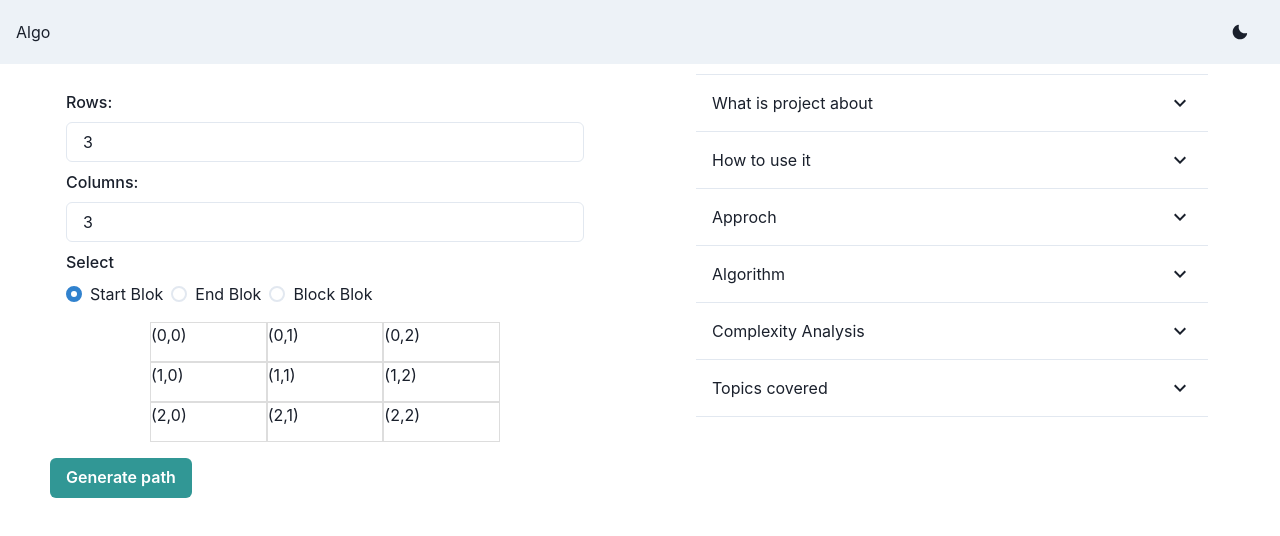
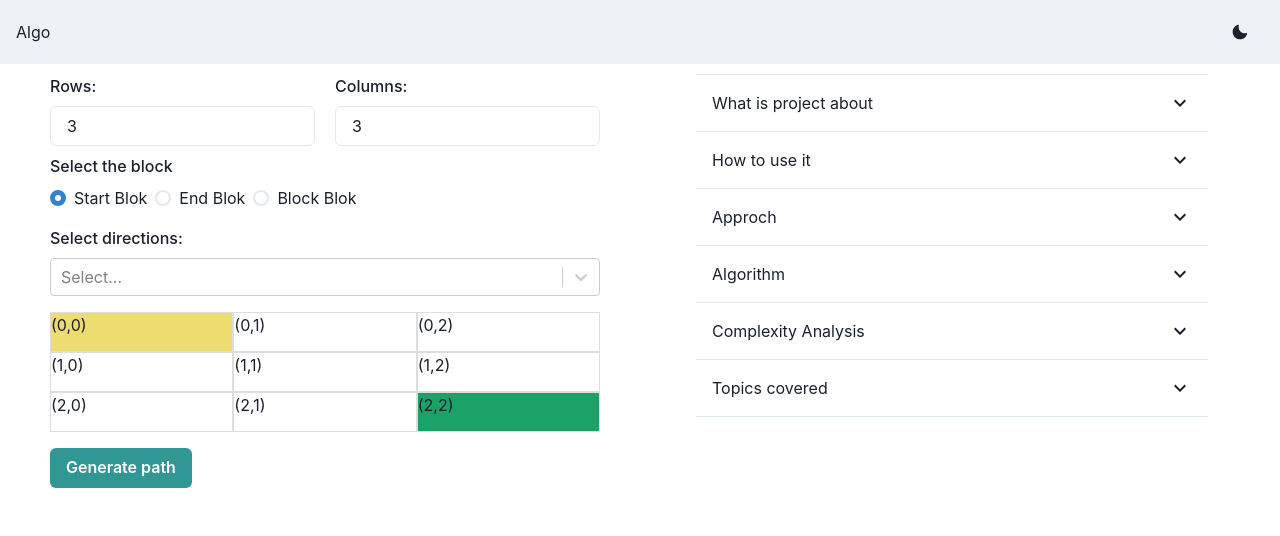
Before and after one commit to pool4t9/algo, a React (Vite) app: page /maze in a window 1280 px wide. Shown: the top 536 px of the page. Built offline with nearby package versions, Linux system fonts and the light colour scheme.

Commit message:
minor bug fixed

```diff
--- a/package.json
+++ b/package.json
@@ -17,7 +17,8 @@
     "framer-motion": "^10.15.2",
     "react": "^18.2.0",
     "react-dom": "^18.2.0",
-    "react-router-dom": "^6.15.0"
+    "react-router-dom": "^6.15.0",
+    "react-select": "^5.7.4"
   },
   "devDependencies": {
     "@types/react": "^18.2.15",
--- a/src/components/Form.jsx
+++ b/src/components/Form.jsx
@@ -1,53 +1,86 @@
 import { useContext } from "react";
 import {
-  Box,
   Input,
   FormControl,
   FormLabel,
   Stack,
   Radio,
   RadioGroup,
+  SimpleGrid,
+  Box,
+  FormErrorMessage,
 } from "@chakra-ui/react";
 import { MazeContext } from "../context/maze";
+import Select from "react-select";
+import makeAnimated from "react-select/animated";
+
+const animatedComponents = makeAnimated();
+
+const options = [
+  { value: "up", label: "Up" },
+  { value: "right", label: "Right" },
+  { value: "down", label: "Down" },
+  { value: "left", label: "Left" },
+  { value: "diagonalUpperLeft", label: "Diagonal Upper Left" },
+  { value: "diagonalUpperRight", label: "Diagonal Upper Right" },
+  { value: "diagonalDownLeft", label: "Diagonal Down Left" },
+  { value: "diagonalDownRight", label: "Diagonal Down Right" },
+];
 
 function MazeForm() {
-  const { rows, columns, setRows, setColumns, value, setValue } =
-    useContext(MazeContext);
+  const { formValue, setFormValue } = useContext(MazeContext);
+  const { rows, columns, selectedValue } = formValue;
 
-  const handleRowsChange = (e) => {
-    if (parseInt(e.target.value) <= 0) setRows(1);
-    setRows(parseInt(e.target.value || 0));
+  const handleChanges = (e) => {
+    if (e?.target) {
+      setFormValue({ ...formValue, [e.target.name]: e.target.value });
+    } else setFormValue({ ...formValue, selectedValue: e });
   };
 
-  const handleColumnsChange = (e) => {
-    if (parseInt(e.target.value) <= 0) setColumns(1);
-    setColumns(parseInt(e.target.value || 0));
+  const setDierctions = (values) => {
+    setFormValue({ ...formValue, diections: values.map((item) => item.value) });
   };
 
   return (
-    <Box p={4}>
-      <FormControl>
+    <>
+      <SimpleGrid columns={{ sm: 1, md: 2 }} spacing={5}>
+        <FormControl isInvalid={rows < 3}>
           <FormLabel htmlFor="rows">Rows:</FormLabel>
           <Input
             type="number"
             id="rows"
+            name="rows"
             value={rows}
-          onChange={handleRowsChange}
+            onChange={handleChanges}
+            min={3}
           />
+          <FormErrorMessage>
+            Row must be greater than and equal to 3
+          </FormErrorMessage>
         </FormControl>
-
-      <FormControl mt={2}>
+        <FormControl isInvalid={columns < 3}>
           <FormLabel htmlFor="columns">Columns:</FormLabel>
           <Input
             type="number"
             id="columns"
+            name="columns"
             value={columns}
-          onChange={handleColumnsChange}
+            onChange={handleChanges}
+            min={3}
           />
+          <FormErrorMessage>
+            Columns must be greater than and equal to 3
+          </FormErrorMessage>
         </FormControl>
+      </SimpleGrid>
+
       <FormControl mt={2}>
-        <FormLabel htmlFor="columns">Select</FormLabel>
-        <RadioGroup onChange={setValue} value={value}>
+        <FormLabel htmlFor="columns">Select the block</FormLabel>
+        <RadioGroup
+          onChange={handleChanges}
+          value={selectedValue}
+          name="selectedValue"
+        >
           <Stack direction="row">
             <Radio value="start">Start Blok</Radio>
             <Radio value="end">End Blok</Radio>
@@ -55,7 +88,17 @@ function MazeForm() {
           </Stack>
         </RadioGroup>
       </FormControl>
+      <Box mt={4}>
+        <FormLabel>Select directions: </FormLabel>
+        <Select
+          onChange={setDierctions}
+          closeMenuOnSelect={false}
+          components={animatedComponents}
+          options={options}
+          isMulti
+        />
       </Box>
+    </>
   );
 }
 
--- a/src/pages/Maze.jsx
+++ b/src/pages/Maze.jsx
@@ -1,4 +1,4 @@
-import { useEffect, useState } from "react";
+import { useCallback, useEffect, useState } from "react";
 import { findPath } from "../utils";
 import { Box, Button, Container, SimpleGrid, Spinner } from "@chakra-ui/react";
 import MazeForm from "../components/Form";
@@ -7,36 +7,51 @@ import Instructions from "../components/Instructions";
 import mazeInstruction from "../rules/maze";
 
 function Maze() {
-  const [rows, setRows] = useState(3);
-  const [columns, setColumns] = useState(3);
   const [paths, setPaths] = useState([]);
   const [loading, setLoading] = useState(false);
-  const [value, setValue] = useState("start");
-  const [matrix, setMatrix] = useState(
-    Array(rows)
-      .fill()
-      .map(() => Array(columns).fill(1))
-  );
-
-  useEffect(() => {
-    setMatrix(
-      Array(rows)
-        .fill()
-        .map(() => Array(columns).fill(1))
-    );
-  }, [rows, columns]);
-
+  const [matrix, setMatrix] = useState([]);
   const [points, setPoints] = useState({
     start: [0, 0],
-    end: [rows - 1, columns - 1],
+    end: [2, 2],
     block: [],
   });
+  const [style, setStyle] = useState({
+    width: "33.33px",
+    flexBasis: "33.33px",
+  });
+  const [formValue, setFormValue] = useState({
+    rows: 3,
+    columns: 3,
+    left: "false",
+    up: "false",
+    right: "false",
+    down: "false",
+    selectedValue: "start",
+    diagonalUpperLeft: "false",
+    diagonalUpperRight: "false",
+    diagonalDownLeft: "false",
+    diagonalDownRight: "false",
+  });
+  const { rows, columns, selectedValue } = formValue;
+  useEffect(() => {
+    const { start, end } = points;
+    if (rows >= 3 && columns >= 3) {
+      const mat = Array(Number(rows))
+        .fill()
+        .map(() => Array(Number(columns)).fill(1));
+      mat[start[0]][start[1]] = -1;
+      mat[end[0]][end[1]] = 2;
+      setMatrix(mat);
+      setStyle({ width: `${100 / columns}%`, flexBasis: `${100 / columns}%` });
+    }
+    // eslint-disable-next-line react-hooks/exhaustive-deps
+  }, [rows, columns]);
 
   const toggleBlok = (e, i, j) => {
     const newMatrix = [...matrix];
 
-    if (value === "start") {
-      if (newMatrix[i][j] == -1) newMatrix[i][j] = 1;
+    if (selectedValue === "start") {
+      if (newMatrix[i][j] == -1) return;
       else {
         matrix.forEach((col, idx) => {
           col.forEach((item, jdy) => {
@@ -48,8 +63,8 @@ function Maze() {
         newMatrix[i][j] = -1;
       }
       setPoints({ ...points, start: [i, j] });
-    } else if (value === "end") {
-      if (newMatrix[i][j] == 2) newMatrix[i][j] = 1;
+    } else if (selectedValue === "end") {
+      if (newMatrix[i][j] == 2) return;
       else {
         matrix.forEach((col, idx) => {
           col.forEach((item, jdy) => {
@@ -59,41 +74,48 @@ function Maze() {
         newMatrix[i][j] = 2;
         setPoints({ ...points, end: [i, j] });
       }
-    } else if (value === "block") {
+    } else if (selectedValue === "block") {
       newMatrix[i][j] = newMatrix[i][j] != 0 ? 0 : 1;
     }
     setMatrix(newMatrix);
   };
 
-  const style = {
-    width: `${100 / columns}%`,
-    flexBasis: `${100 / columns}%`,
-  };
+  const delay = (ms) => new Promise((res) => setTimeout(res, ms));
 
-  const delay = (ms) => new Promise((res) => setTimeout(res, ms));
+  const helper = useCallback(() => {
+    const { start, end } = points;
+    return findPath(
+      start[0],
+      start[1],
+      end[0],
+      end[1],
+      Number(rows),
+      Number(columns),
+      matrix
+    );
+  }, [columns, matrix, points, rows]);
 
   const generatePossiblePaths = async (e) => {
     e.preventDefault();
     setLoading(true);
     setPaths([]);
-    await delay(1000);
-    const { start, end } = points;
-    setPaths(
-      findPath(start[0], start[1], end[0], end[1], rows, columns, matrix)
-    );
+    await delay(100);
+    setPaths(helper());
     setLoading(false);
-    // console.log(paths, "pathspaths");
   };
-
+  // console.log(formValue);
   return (
     <MazeContext.Provider
-      value={{ rows, columns, setRows, setColumns, value, setValue }}
+      value={{
+        formValue,
+        setFormValue,
+      }}
     >
       <Container maxW={"1200px"} padding={"10px"}>
         <SimpleGrid columns={{ sm: 1, md: 2 }} spacing={20}>
           <Box>
             <MazeForm />
-            <div className="main-container">
+            <Box mt={4}>
               <div className="main-row">
                 {matrix.map((mat, i) => {
                   return mat.map((item, j) => (
@@ -110,7 +132,7 @@ function Maze() {
                   ));
                 })}
               </div>
-            </div>
+            </Box>
             <Button
               mt={4}
               colorScheme="teal"
--- a/src/utils.js
+++ b/src/utils.js
@@ -2,8 +2,12 @@ export function findPath(i, j, di, dj, n, m, arr) {
   let ds = [];
   let paths = [];
   let ans = [];
-  helper(i, j, di, dj, n, m, arr, paths, ds);
-  console.log(paths);
+
+  const vis = Array(n)
+    .fill()
+    .map(() => Array(m).fill(0));
+  helper(i, j, di, dj, n, m, arr, paths, ds, vis);
+
   ans = paths.map((path) => {
     let temp = Array(n)
       .fill()
@@ -20,21 +24,22 @@ export function findPath(i, j, di, dj, n, m, arr) {
  * @returns
  */
 
-function helper(i, j, di, dj, n, m, maze, paths, ds) {
-  if (i < 0 || j < 0 || i >= n || j >= m || maze[i][j] == 0) return;
+function helper(i, j, di, dj, n, m, maze, paths, ds, vis) {
+  if (i < 0 || j < 0 || i >= n || j >= m || maze[i][j] == 0 || vis[i][j] === 1)
+    return;
   if (i == di && j == dj) {
     ds.push([i, j]);
     paths.push([...ds]);
     ds.pop();
     return;
   }
-  maze[i][j] = 0;
+  vis[i][j] = 1;
   ds.push([i, j]);
   const dirs = [-1, 0, 1, 0, -1];
   for (let k = 0; k < 4; k++) {
-    helper(i + dirs[k], j + dirs[k + 1], di, dj, n, m, maze, paths, ds);
+    helper(i + dirs[k], j + dirs[k + 1], di, dj, n, m, maze, paths, ds, vis);
   }
   ds.pop();
-  maze[i][j] = 1;
+  vis[i][j] = 0;
   return;
 }
```
Also changed, not shown: 1 other file (tests, documents, lock files or other folders). Lines whose indentation alone changed are shown as unchanged.
